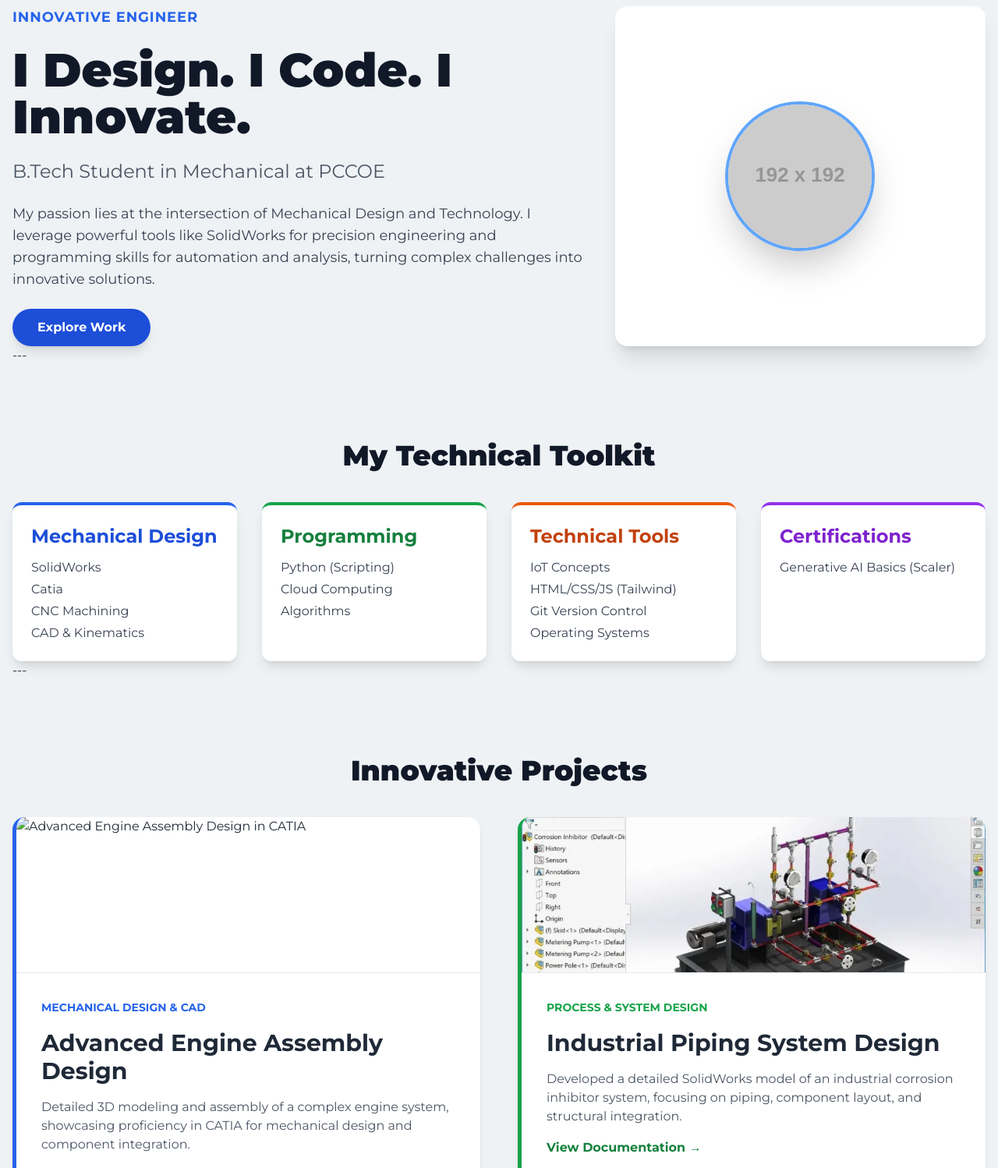
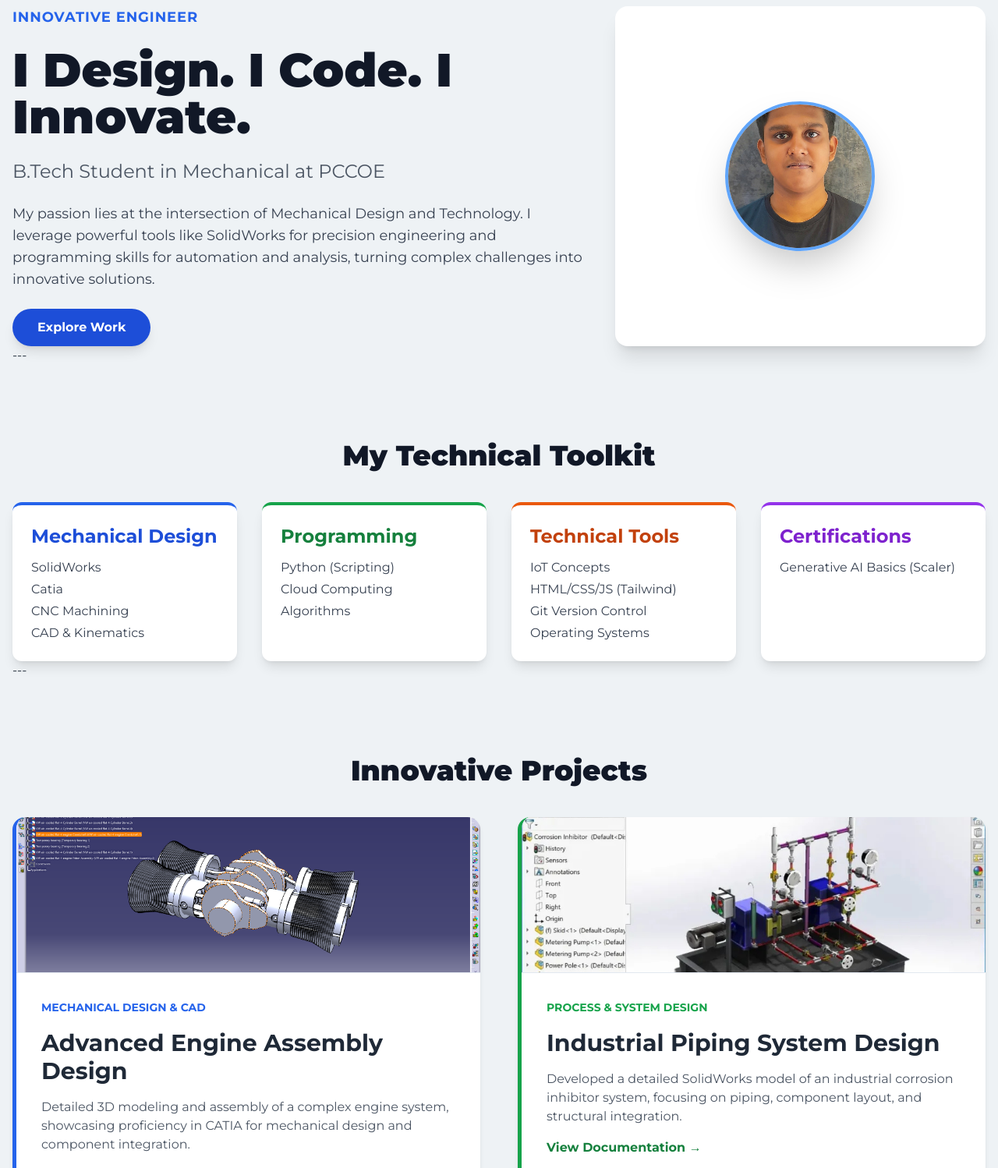
Before and after one commit to yash-playit/yash-yip.github.io, a plain HTML site: page index.html in a window 1280 px wide. Shown: the part 120-1618 px from the top of the page at 78% size. Drawn offline with nearby package versions, Linux system fonts and the light colour scheme; placeholder pictures from the web are drawn by us.

Commit message:
Update index.html

```diff
--- a/index.html
+++ b/index.html
@@ -81,7 +81,7 @@
             <div class="md:col-span-2 relative h-full min-h-[300px] bg-white rounded-2xl shadow-xl flex items-center justify-center p-8">
                 <!-- Image Tag for Profile Picture, styled as a large circle -->
                 <img
-                    src="assets/profile.jpg"
+                    src="./images/profile.jpg"
                     alt="Yash Nerlekar Profile Picture"
                     class="w-48 h-48 object-cover rounded-full shadow-2xl border-4 border-blue-400 transform hover:scale-105 transition duration-500 ease-in-out"
                     onerror="this.onerror=null; this.src='https://placehold.co/192x192/004085/ffffff?text=Profile+Photo';"
@@ -144,7 +144,7 @@
 
                 <!-- Project 1: Mechanical Design -->
                 <div class="creative-card p-0 border-blue-600">
-                    <img src="assets/engine_assembly.png" alt="Advanced Engine Assembly Design in CATIA" class="project-image">
+                    <img src="./images/engine_assembly.png" alt="Advanced Engine Assembly Design in CATIA" class="project-image">
 
                     <div class="p-8 space-y-4">
                         <span class="text-sm font-semibold text-blue-600 uppercase">Mechanical Design & CAD</span>
```
